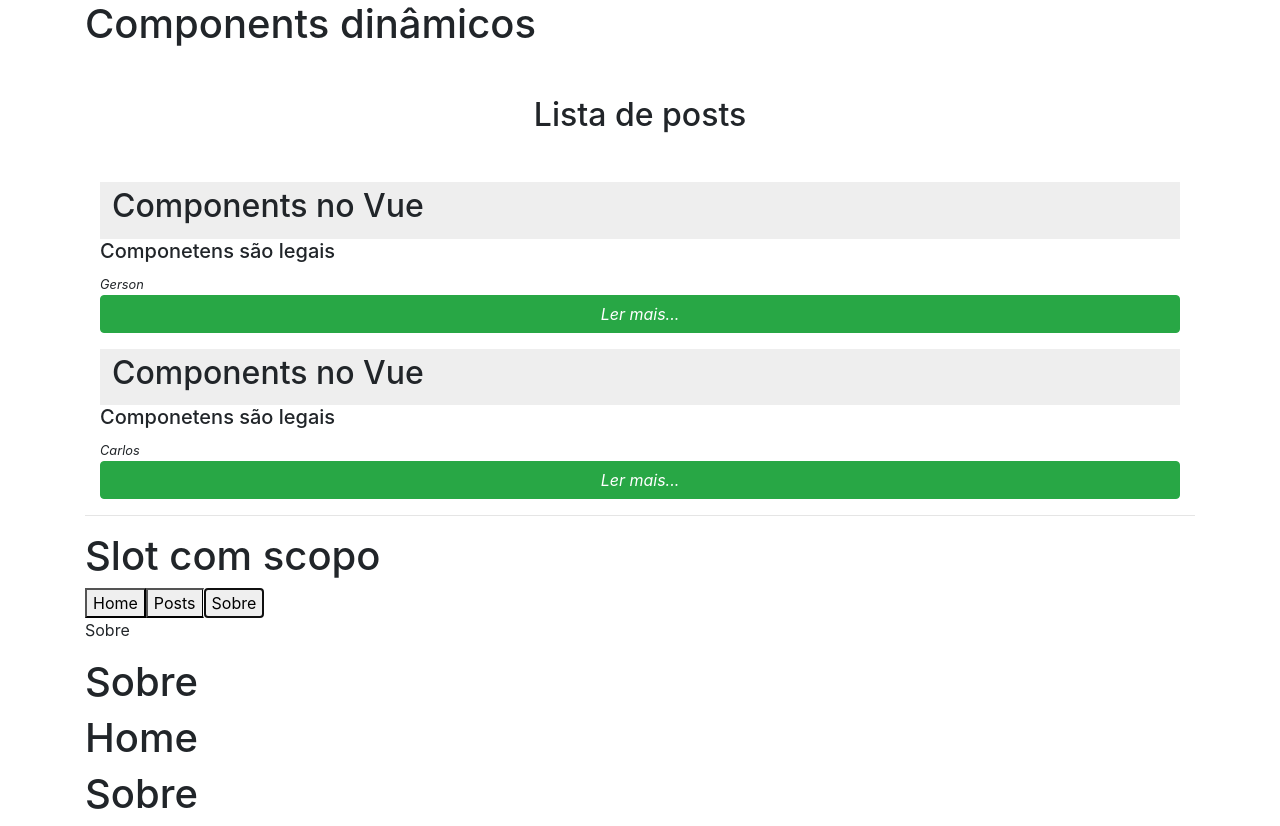
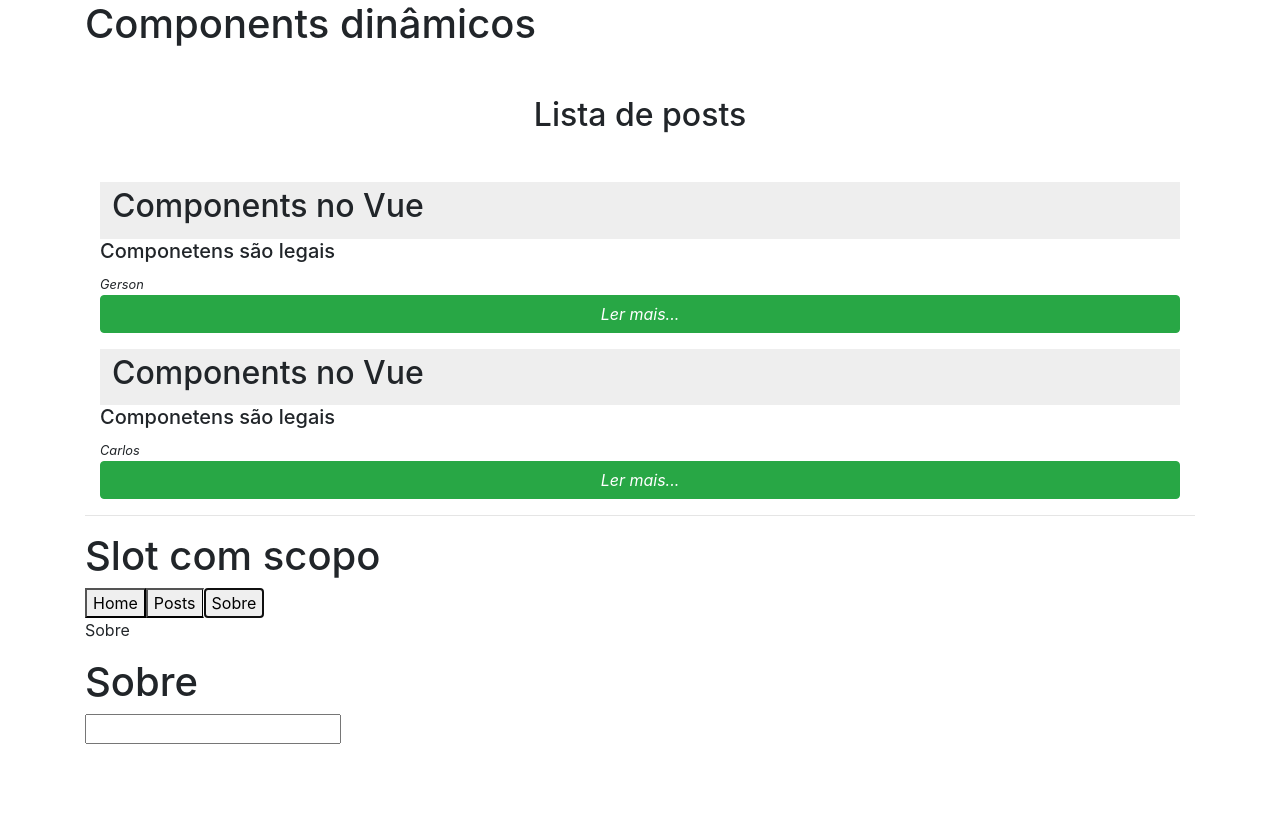
Before and after one commit to gbarros1994/slots-vue, a Vue app: page / in a window 1280 px wide. Both pictures are taken after a click on the button "Sobre". After the commit the page ends 800 px from the top, so only its background shows below. Built offline with nearby package versions, Linux system fonts and the light colour scheme.

Commit message:
keep alive

```diff
--- a/src/App.vue
+++ b/src/App.vue
@@ -14,11 +14,13 @@
 
     <p> {{ componetSelecionado }}</p>
 
-    <component :is="componetSelecionado"
-    v-bind="propsAtuais"></component>
-
-    <Home/>
-    <Sobre/>
+  <!--MANTEM MEU COMPONENT VIVO, INCLUDE DIZ O QUE QUERO MANTER EM CASH-->
+  <keep-alive include="Sobre" exclude="Home" max>
+    <component
+      :is="componetSelecionado"
+      v-bind="propsAtuais">
+    </component>
+  </keep-alive>
     <!-- <PostsLista :posts="posts">
       <template slot-scope="{ meuPost }">
         <h2>{{ meuPost.titulo }}</h2>
--- a/src/components/Sobre.vue
+++ b/src/components/Sobre.vue
@@ -1,5 +1,27 @@
 <template>
     <div>
         <h1>Sobre</h1>
+
+        <p v-if="autor">Autor: {{ autor }}</p>
+        <input type="text" v-model="autor">
     </div>
 </template>
+
+<script>
+export default {
+    data() {
+        return {
+            autor: ''
+        }
+    },
+    activated() {
+        console.log('activated')
+    },
+    destroyed() {
+        console.log('destroyed')
+    },
+    deactivated() {
+        console.log('deactivated')
+    }
+}
+</script>
```
